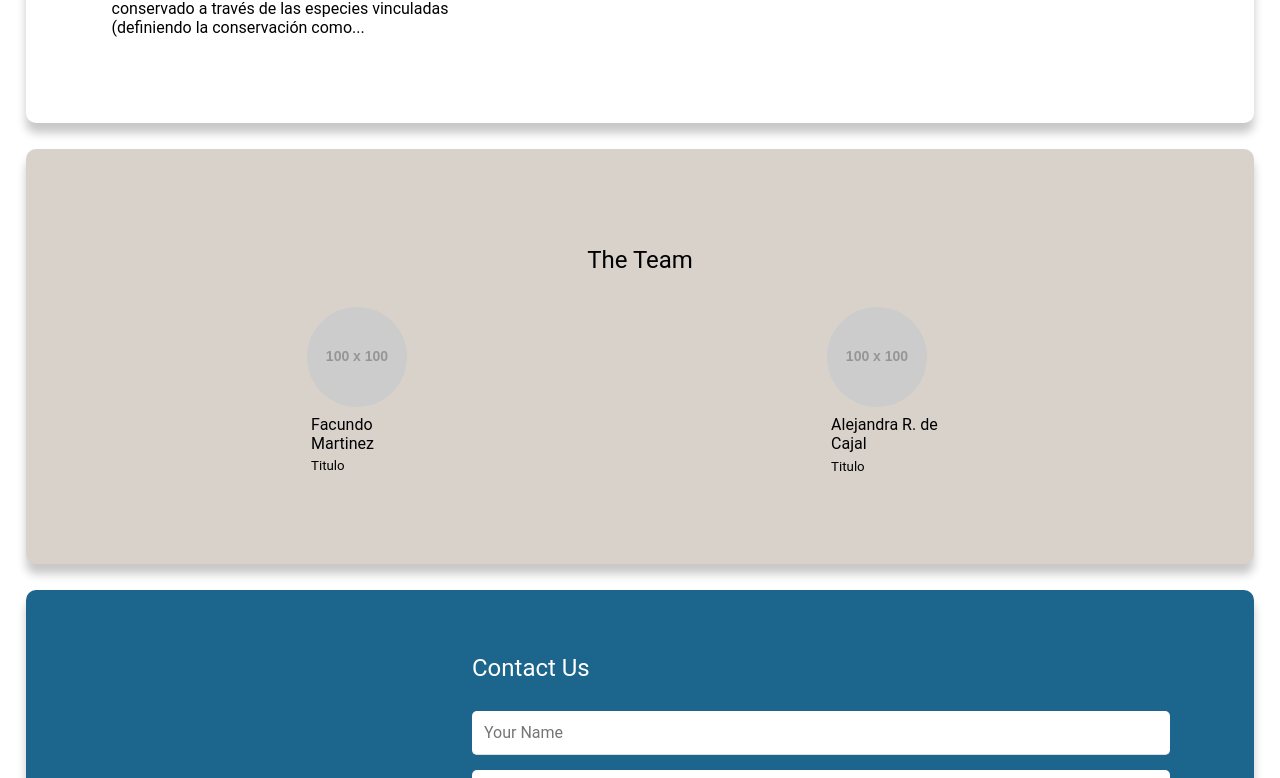
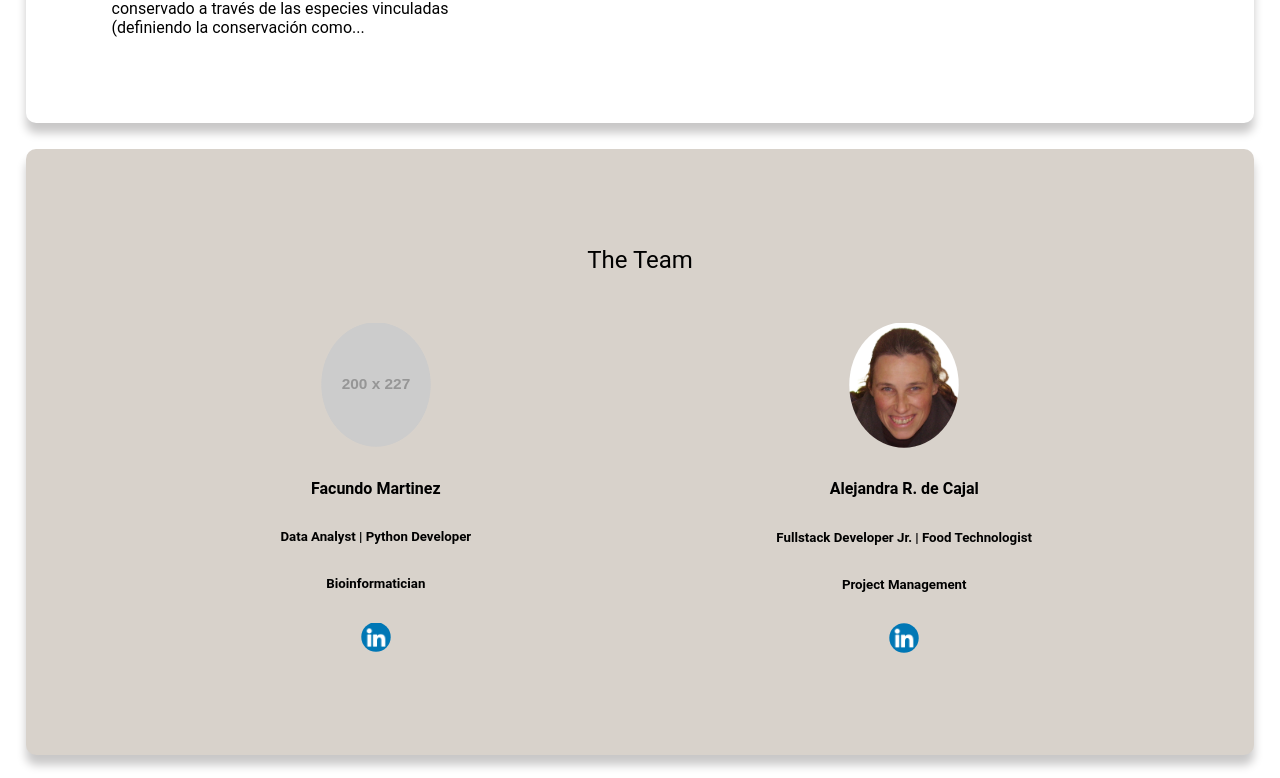
Before and after one commit to fx-biocoder/smart-seeker, a Vue app in the folder proyecto-vue/app-web/: page / in a window 1280 px wide. Shown: the part 2000-2778 px from the top of the page. Built offline with nearby package versions, Linux system fonts and the light colour scheme.

Commit message:
Section3 falta foto Facu (en carpeta assets y actualizar link)

```diff
--- a/proyecto-vue/app-web/src/components/app_section_3.vue
+++ b/proyecto-vue/app-web/src/components/app_section_3.vue
@@ -7,16 +7,22 @@
             </div>
             <article class="team">
                 <div class="card">
-                    <img src="https://via.placeholder.com/100" alt="Facu">
+                    <img src="https://via.placeholder.com/200x227" alt="Facu">
                     <h4>Facundo Martinez</h4>
-                    <h5>Titulo</h5>
+                    <h5>Data Analyst | Python Developer</h5>
+                    <h5>Bioinformatician</h5>
+                    <a href="https://www.linkedin.com/in/fxmartinez/" target="_blank" id="lin">
+                        <img src="@/assets/linkedin.png"  alt="linkedin"></a>
 
                 </div>
 
                 <div class="card">
-                    <img src="https://via.placeholder.com/100" alt="Ale">
+                    <img src="@/assets/ale.png" alt="Ale">
                     <h4>Alejandra R. de Cajal</h4>
-                    <h5>Titulo</h5>
+                    <h5>Fullstack Developer Jr. | Food Technologist</h5>
+                    <h5>Project Management</h5>
+                    <a href="https://www.linkedin.com/in/alejandra-r-de-cajal/" target="_blank" id="lin">
+                        <img src="@/assets/linkedin.png"  alt="linkedin"></a>
 
                 </div>
             </article>
@@ -44,26 +50,57 @@
     box-shadow: 0 10px 10px rgb(201, 200, 200);
     background-image: none;
 }
+
 .titulo {
     text-align: center;
     margin: 2%;
     padding: 1%;
 }
+
 /*Si modifico la imagen de esta sección, se modifica tambien el logo!! */
-img {
+.card img {
+
+    width: 15vh;
     border-radius: 50%;
-    /* padding: 20%; */
-    width: 100px;
+    /* background-size: 100% auto; */
 }
+
+/* .card a {
+    display: flex;
+    width: 20%;
+    align-self: center;
+
+} */
+
 .team {
     display: flex;
     flex-direction: row;
     margin: 2%;
     justify-content: space-around;
 }
-h4, h5 {
+
+.card {
+    display: flex;
+    flex-flow: column wrap;
+    width: 50%;
+}
+
+h4,
+h5,
+img {
     margin: 2%;
     padding: 1%;
+    width: max-content;
+    align-self: center;
+    font-weight: 600;
+}
+
+#lin{
+    display: contents;
 
 }
+
+.card a img{
+    width: 5vh;
+}
 </style>
```
Also changed, not shown: proyecto-vue/app-web/src/assets/ale.png (added), proyecto-vue/app-web/src/assets/linkedin.png (added).
